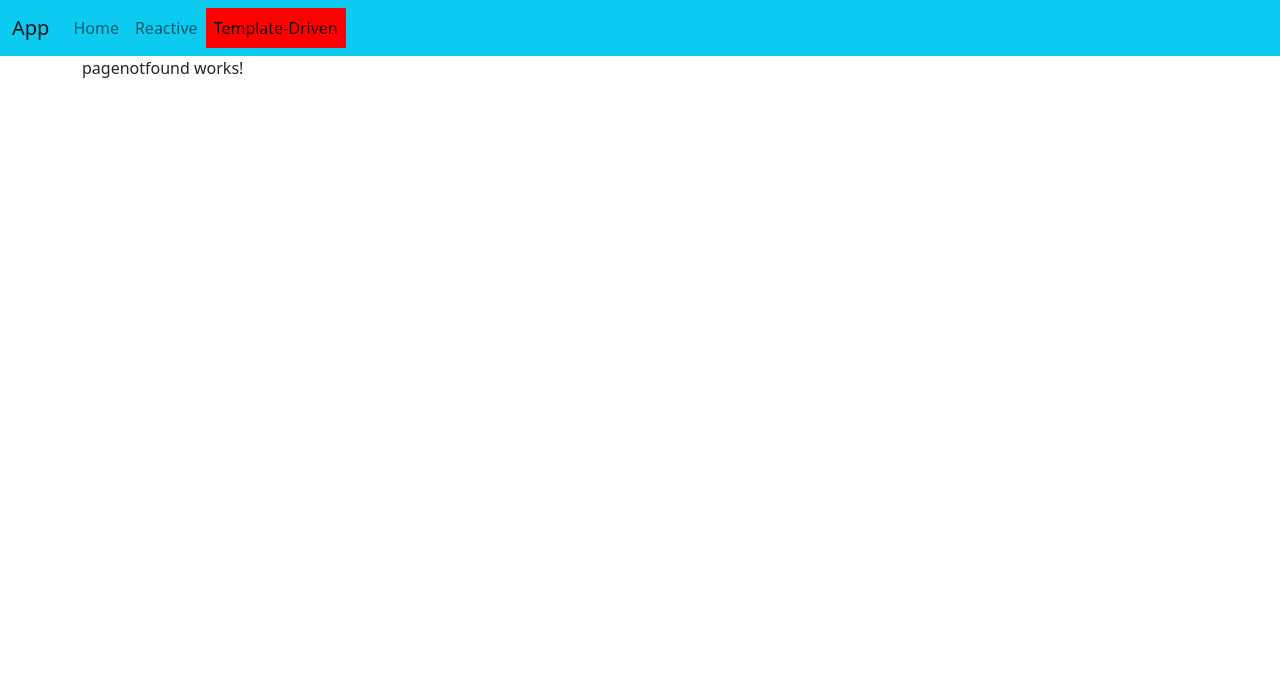
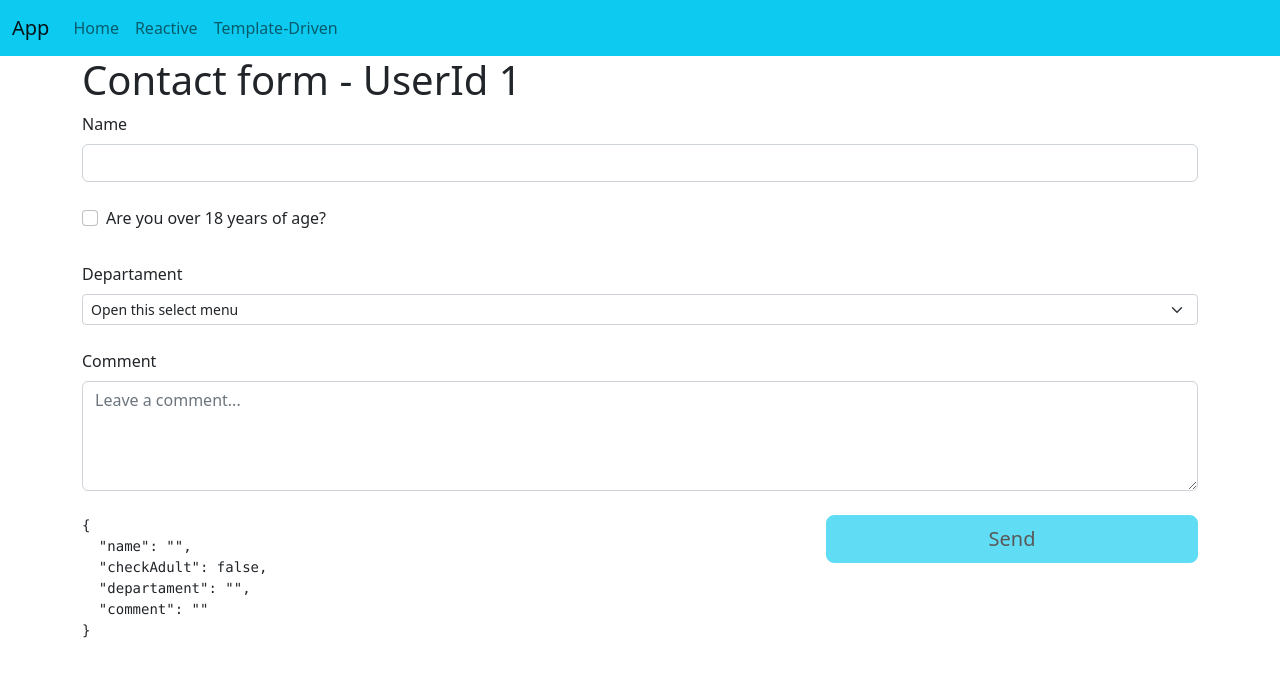
Before and after one commit to bolivar014/angular_dominicode, an Angular app: page /contact-template/1 in a window 1280 px wide. Shown: the top 676 px of the page. Built offline with nearby package versions, Linux system fonts and the light colour scheme.

Commit message:
parametross dinamicos

```diff
--- a/src/app/app.routing.module.ts
+++ b/src/app/app.routing.module.ts
@@ -9,7 +9,7 @@ import { PagenotfoundComponent } from './pagenotfound/pagenotfound.component';
 const routes: Routes = [
     { path:'', redirectTo: '/home', pathMatch: 'full' },
     { path: 'contact-reactive', component: ContactReactiveComponent },
-    { path: 'contact-template', component: ContactComponent },
+    { path: 'contact-template/:id', component: ContactComponent },
     { path: 'home', component: HomeComponent },
     { path: '**', component: PagenotfoundComponent } // Rutas que no existan
 ];
--- a/src/app/contact/contact.component.html
+++ b/src/app/contact/contact.component.html
@@ -1,4 +1,4 @@
-<h1>Contact form</h1>
+<h1>Contact form - UserId {{ id }}</h1>
 <form (ngSubmit)="onSubmit(contactForm)" #contactForm="ngForm">
     <div class="mb-4">
         <label for="" class="form-label">Name</label>
--- a/src/app/contact/contact.component.ts
+++ b/src/app/contact/contact.component.ts
@@ -1,5 +1,6 @@
 import { Component, OnInit } from '@angular/core';
 import { NgForm } from '@angular/forms';
+import { ActivatedRoute, Params } from '@angular/router';
 
 // Creamos interface
 interface ContactoForm {
@@ -15,6 +16,8 @@ interface ContactoForm {
   styleUrls: ['./contact.component.css']
 })
 export class ContactComponent implements OnInit {
+  id!: string;
+
   // modelo
   model = {
     "name": "",
@@ -22,9 +25,13 @@ export class ContactComponent implements OnInit {
     "departament": "",
     "comment": ""
   }
-  constructor() { }
+
+  constructor( private readonly route: ActivatedRoute ) { }
 
   ngOnInit(): void {
+    this.route.params.subscribe((params: Params) => {
+      this.id = params['id'];
+    })
   }
 
 
--- a/src/app/navbar/navbar.component.html
+++ b/src/app/navbar/navbar.component.html
@@ -13,11 +13,14 @@
                     <a class="nav-link" routerLinkActive="active" routerLink="/contact-reactive">Reactive</a>
                 </li>-->
                 <li class="nav-item">
-                    <a class="nav-link" routerLinkActive="active" (click)="goToReactive();">Reactive</a>
+                    <a class="nav-link" routerLinkActive="active" (click)="goToReactive()">Reactive</a>
                 </li>
                 <li class="nav-item">
+                    <a class="nav-link" routerLinkActive="active" (click)="goToTemplate()">Template-Driven</a>
+                </li>
+                <!--<li class="nav-item">
                     <a class="nav-link" routerLinkActive="active" routerLink="/contact-template">Template-Driven</a>
-                </li>
+                </li>-->
             </ul>
         </div>
     </div>
--- a/src/app/navbar/navbar.component.ts
+++ b/src/app/navbar/navbar.component.ts
@@ -13,7 +13,13 @@ export class NavbarComponent implements OnInit {
   ngOnInit(): void {
   }
 
+  // Envio de queryParams
   goToReactive(): void {
     this.router.navigate(['contact-reactive'], {queryParams: {name: 'Bolivar014'}});
   }
+
+  //
+  goToTemplate(): void {
+    this.router.navigate(['contact-template', '580']);
+  }
 }
```
